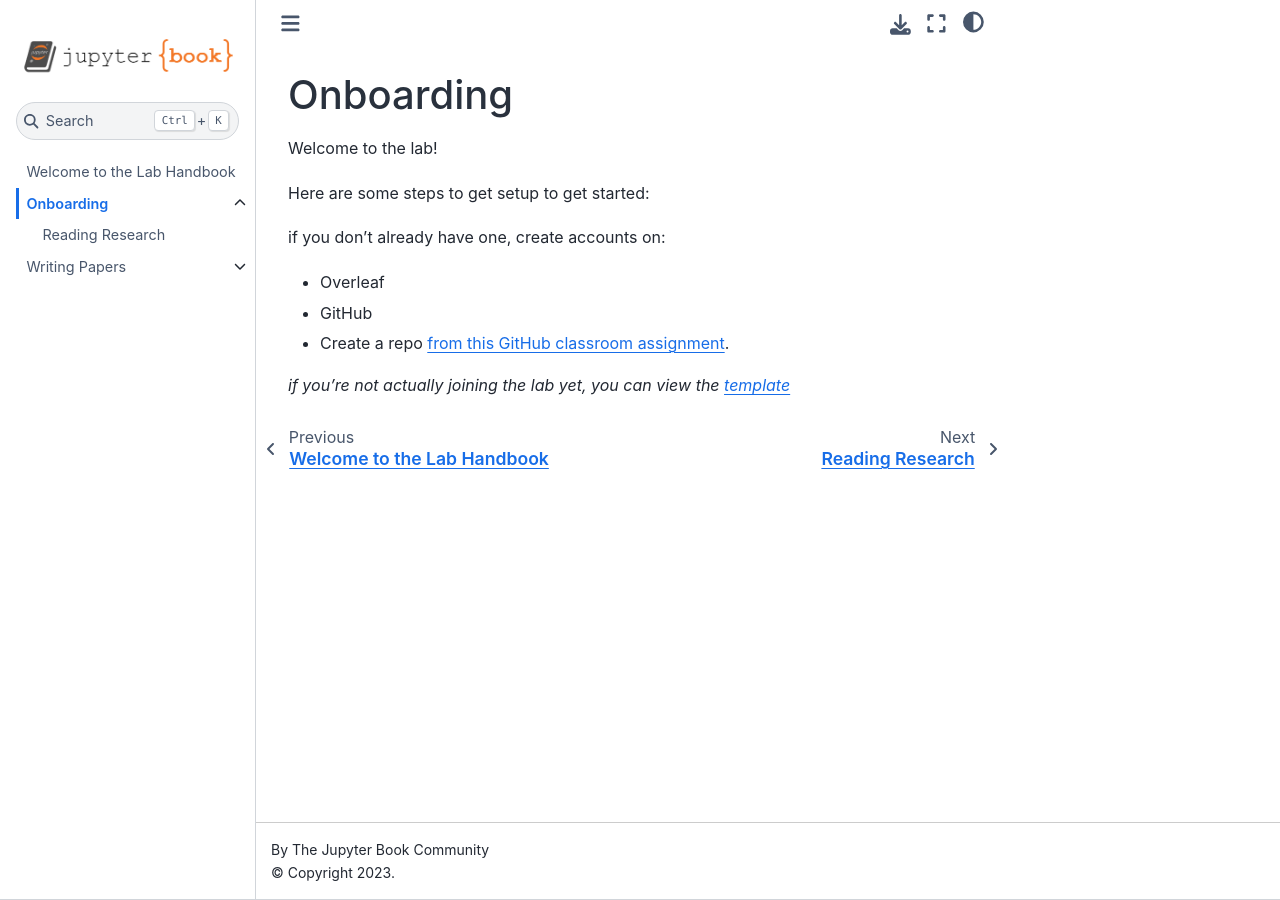
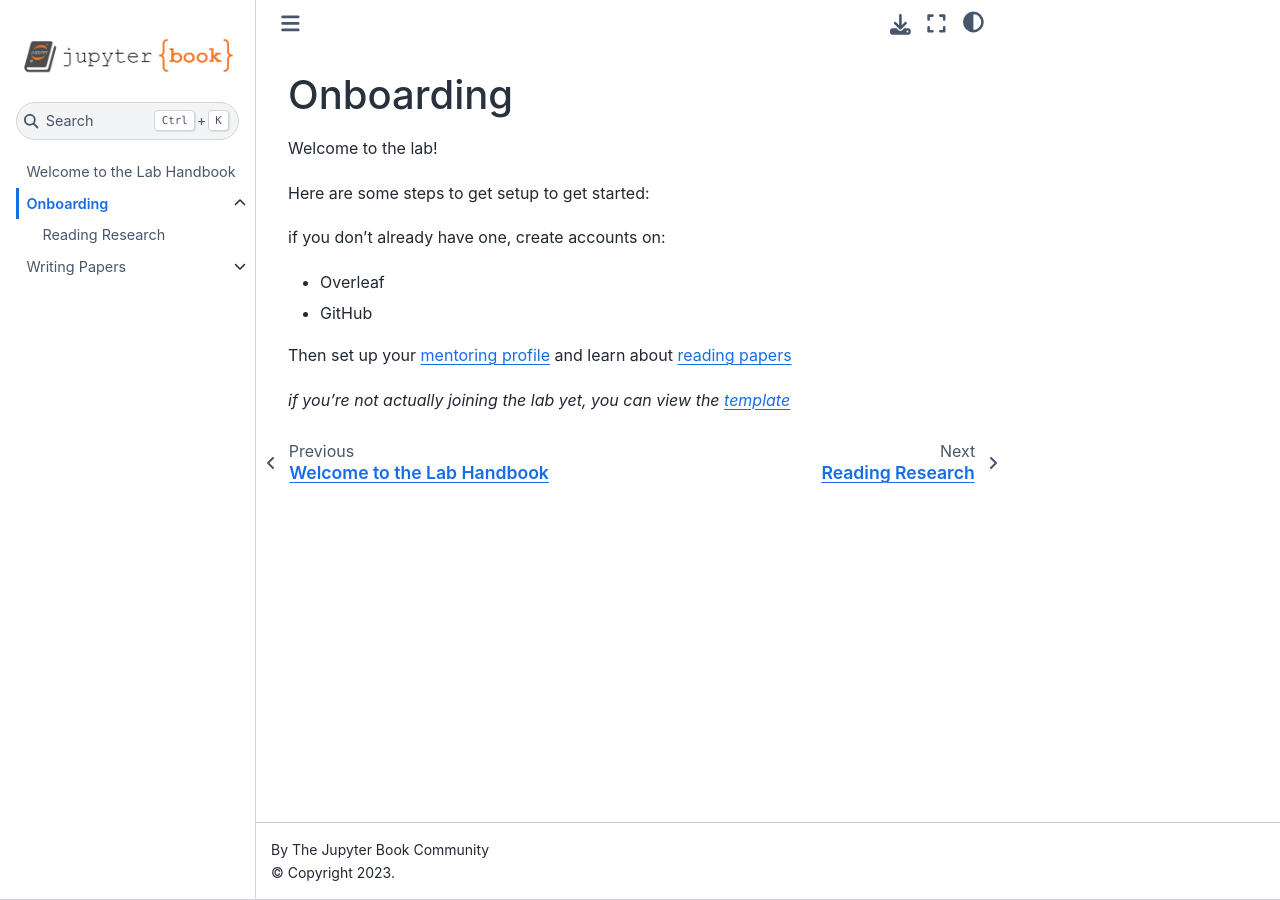
Before and after one commit to ml4sts/handbook, a Jupyter Book: the page built from onboarding/index.md, in a window 1280 px wide. Built offline with Jupyter Book 1.0.4 settings and Sphinx 7.4.7 and the Sphinx Book theme 1.1.4, drawn with Linux system fonts in a browser that asks for light colours.

Commit message:
mentoring setup steps

```diff
--- a/onboarding/index.md
+++ b/onboarding/index.md
@@ -7,6 +7,8 @@ Here are some steps to get setup to get started:
 if you don't already have one, create accounts on:
 - Overleaf
 - GitHub
-- Create a repo [from this GitHub classroom assignment](https://classroom.github.com/a/CmTBip2m).
+
+Then set up your [mentoring profile](mentoring) and learn about [reading papers](reading)
+
 
 _if you're not actually joining the lab yet, you can view the [template](https://github.com/ml4sts/research-mentoring)_
```
Also changed, not shown: onboarding/mentoring.md (added, +15 -0 lines).
